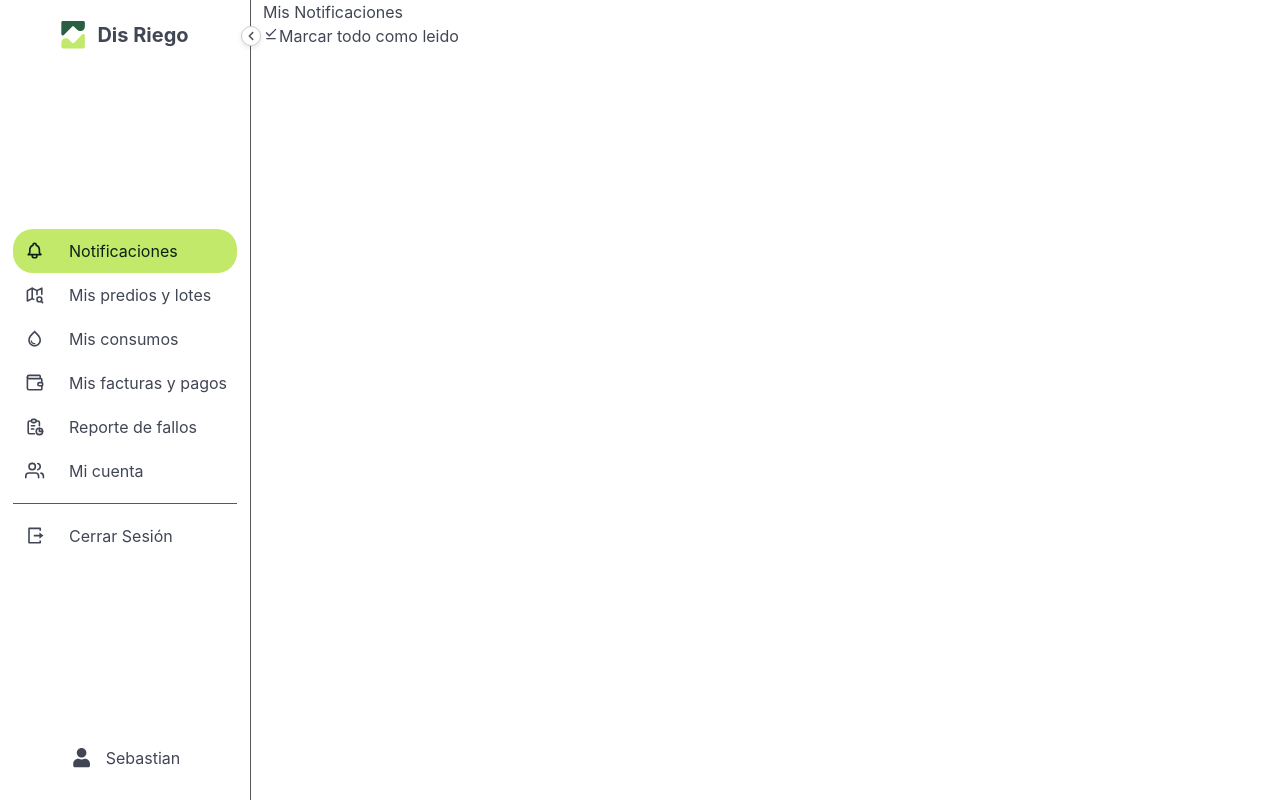
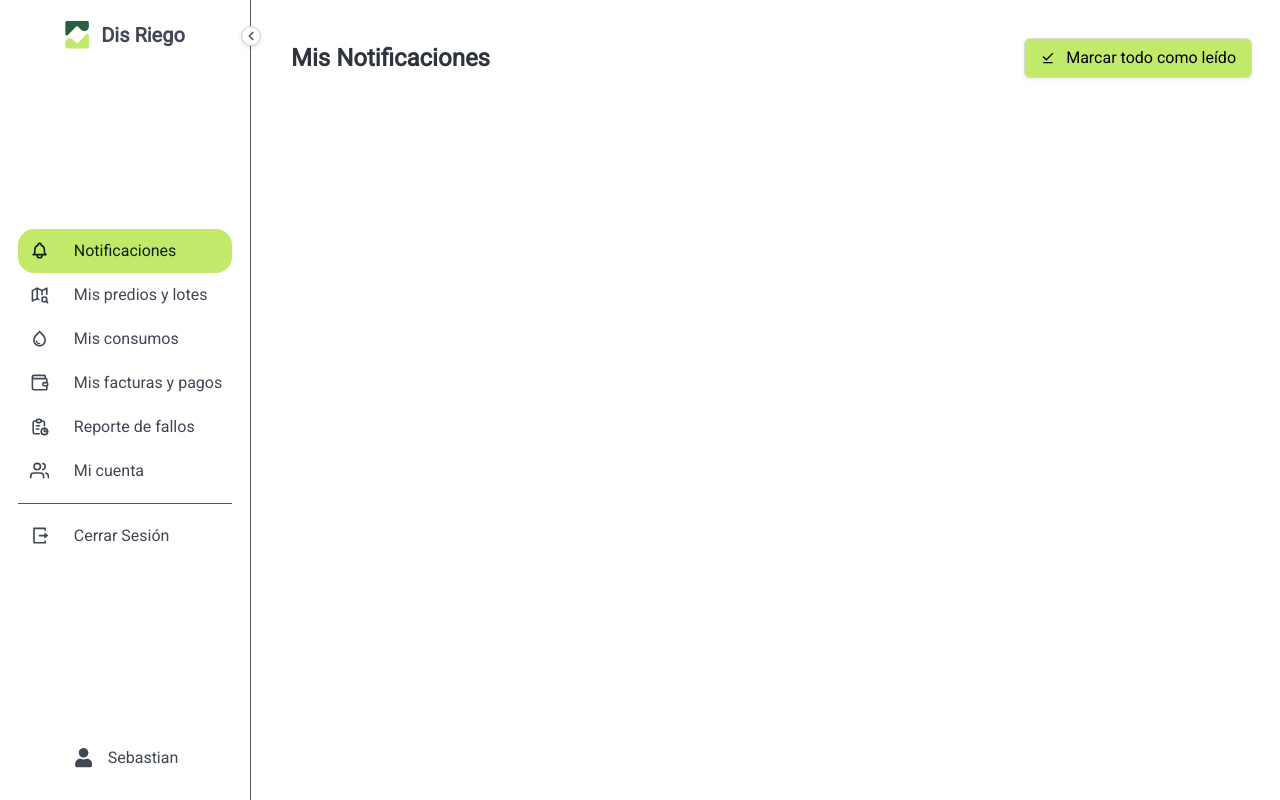
Before and after one commit to DisRiego/DisRiego_Frontend_Web, a React (Vite) app: page /dashboard/notification in a window 1280 px wide. Built offline with nearby package versions, Linux system fonts and the light colour scheme.

Commit message:
Add: Se crearon los componentes del buscador y el filtro, asi como tambien el componente de reporte de fallos

```diff
--- a/index.html
+++ b/index.html
@@ -3,6 +3,7 @@
   <head>
     <meta charset="UTF-8" />
     <link rel="icon" type="image/svg+xml" href="./src/assets/icons/DisRiego.svg" />
+    <link rel="stylesheet" href="https://fonts.googleapis.com/css?family=Roboto">
     <meta name="viewport" content="width=device-width, initial-scale=1.0" />
     <title>Dis Riego</title>
   </head>
--- a/src/components/Icon.js
+++ b/src/components/Icon.js
@@ -1,9 +1,13 @@
-import { MdDownloadDone } from "react-icons/md";
+import { MdDownloadDone, MdOutlineFileDownload } from "react-icons/md";
+import { LuDownload } from "react-icons/lu";
 import { IoPrintSharp } from "react-icons/io5";
+import { FaPlus } from "react-icons/fa6";
 
 const Icon = {
   MdDownloadDone,
   IoPrintSharp,
+  FaPlus,
+  LuDownload
 };
 
 export default Icon;
--- /dev/null
+++ b/src/components/dashboard/Fault_report.jsx
@@ -0,0 +1,31 @@
+import Head from "./Head";
+import Search from "./Search";
+import Filter from "./Filter";
+
+const Fault_report = () => {
+    const data = {
+        title: "Reportes de fallos",
+        description: "En esta sección puedes visualizar y generar reportes de fallos.",
+        buttons: {
+          button1: {
+            icon: "FaPlus",
+            class: "color-hover",
+            text: "Reportar fallo",
+          },
+          button2: {
+            icon: "LuDownload",
+            class: "",
+            text: "Descargar reporte",
+          }
+        },
+      };
+      return (
+        <>
+          <Head data={data} />
+          <Search/>
+          <Filter/>
+        </>
+      );
+}
+
+export default Fault_report
--- /dev/null
+++ b/src/components/dashboard/Filter.jsx
@@ -0,0 +1,9 @@
+const Filter = () => {
+  return (
+    <>
+        <h1>Filtrar</h1>
+    </>
+  )
+}
+
+export default Filter
--- a/src/components/dashboard/Head.jsx
+++ b/src/components/dashboard/Head.jsx
@@ -11,7 +11,7 @@ const Head = ({ data }) => {
       const IconComponent = Icon[button.icon];
 
       return (
-        <button key={key} className={button.class}>
+        <button key={key} className={"button " + button.class}>
           {IconComponent && <IconComponent />}
           {button.text}
         </button>
@@ -21,9 +21,13 @@ const Head = ({ data }) => {
 
   return (
     <>
-      <p className="">{data.title}</p>
-      {data.description ? <p>{data.description}</p> : ""}
-      <div className="buttons-container">{renderButtons()}</div>
+      <div className="container-head">
+        <div className="container-text">
+        <p className="title">{data.title}</p>
+        {data.description ? <p>{data.description}</p> : ""}
+        </div>
+        <div className="buttons">{renderButtons()}</div>
+      </div>
     </>
   );
 };
--- a/src/components/dashboard/Notification.jsx
+++ b/src/components/dashboard/Notification.jsx
@@ -6,8 +6,8 @@ const Notification = () => {
     buttons: {
       button1: {
         icon: "MdDownloadDone",
-        class: "",
-        text: "Marcar todo como leido",
+        class: "color-hover",
+        text: "Marcar todo como leído",
       },
     },
   };
--- /dev/null
+++ b/src/components/dashboard/Search.jsx
@@ -0,0 +1,9 @@
+const Search = () => {
+  return (
+    <>
+        <h1>Buscador</h1>
+    </>
+  )
+}
+
+export default Search
--- a/src/pages/Dashboard.jsx
+++ b/src/pages/Dashboard.jsx
@@ -2,6 +2,7 @@ import { useEffect, useState } from "react";
 import { useParams } from "react-router-dom";
 import Sidebar from "../components/Sidebar";
 import Notification from "../components/dashboard/Notification";
+import Fault_report from "../components/dashboard/Fault_report";
 
 const Dashboard = () => {
   const { id } = useParams();
@@ -31,8 +32,8 @@ const Dashboard = () => {
     switch (selectedOption) {
       case "notification":
         return <Notification />;
-      case "rol":
-        return 1;
+      case "report":
+        return <Fault_report />;
     }
   };
 
--- a/src/styles/index.css
+++ b/src/styles/index.css
@@ -1,3 +1,45 @@
+:root {
+  --bulma-text-family: "Roboto";
+  --bulma-title-size: 30px;
+}
+
+span, .title {
+  font-family: var(--bulma-text-family);
+}
+
+.container-text p.title{
+  font-size: 1.5em;
+  margin-bottom: 0px;
+}
+
+p.title + p{
+  margin-top: 1em;
+}
+
+
+.button{
+  display: flex;
+  justify-content: center;
+  align-items: center;
+  font-family: var(--bulma-text-family);
+}
+
+.button.color-hover{
+  color: black;
+  background-color: #c2e96a;
+}
+
+.button svg{
+  margin-right: 10px;
+}
+
+.container-head{
+  display: flex;
+  justify-content: space-between;
+  align-items: center;
+  margin-bottom: 1em;
+}
+
 .column.is-narrow {
   padding-right: 0px;
   padding-bottom: 0px;
@@ -14,7 +56,6 @@
   justify-content: space-between;
   align-items: center;
   height: 100vh;
-  /* border-right: 1px solid #1F2229; */
   transition: all 0.2s;
   position: sticky;
   top: 0;
@@ -41,12 +82,12 @@
   width: 100%;
   padding: 10px;
   transition: all 0.2s;
-  border-radius: 20px;
+  border-radius: 1em;
 }
 
 .sidebar-options .navbar-item:hover {
   border: 2px solid #585858;
-  border-radius: 20px;
+  border-radius: 1em;
   transition: all 1s;
 }
 
@@ -116,26 +157,26 @@
   align-items: center;
   margin: 20px;
   padding: 10px;
-  border-radius: 20px;
+  border-radius: 1em;
   transition: all 0.5s;
 }
 
 .sidebar-user .navbar-item:hover {
   border: 2px solid #585858;
-  border-radius: 20px;
+  border-radius: 1em;
 }
 
 .dashboard {
   padding: 0px;
 }
 
-.column-option {
-  padding: 40px 30px;
+.column.column-option {
+  padding: 50px 40px;
 }
 
 .sidebar-options .navbar-item.selected {
   color: hsl(147, 41%, 9%);
   background-color: #c2e96a;
-  border-radius: 20px;
+  border-radius: 1em;
   transition: all 0.2s;
 }
```
